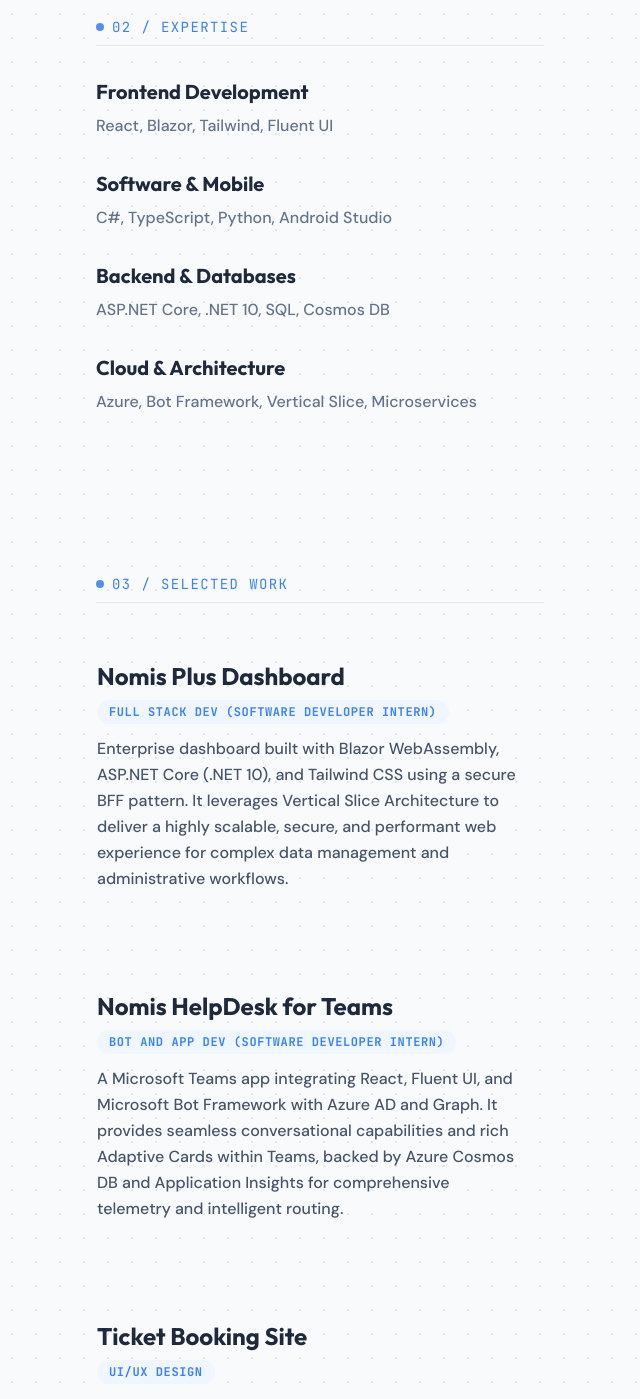
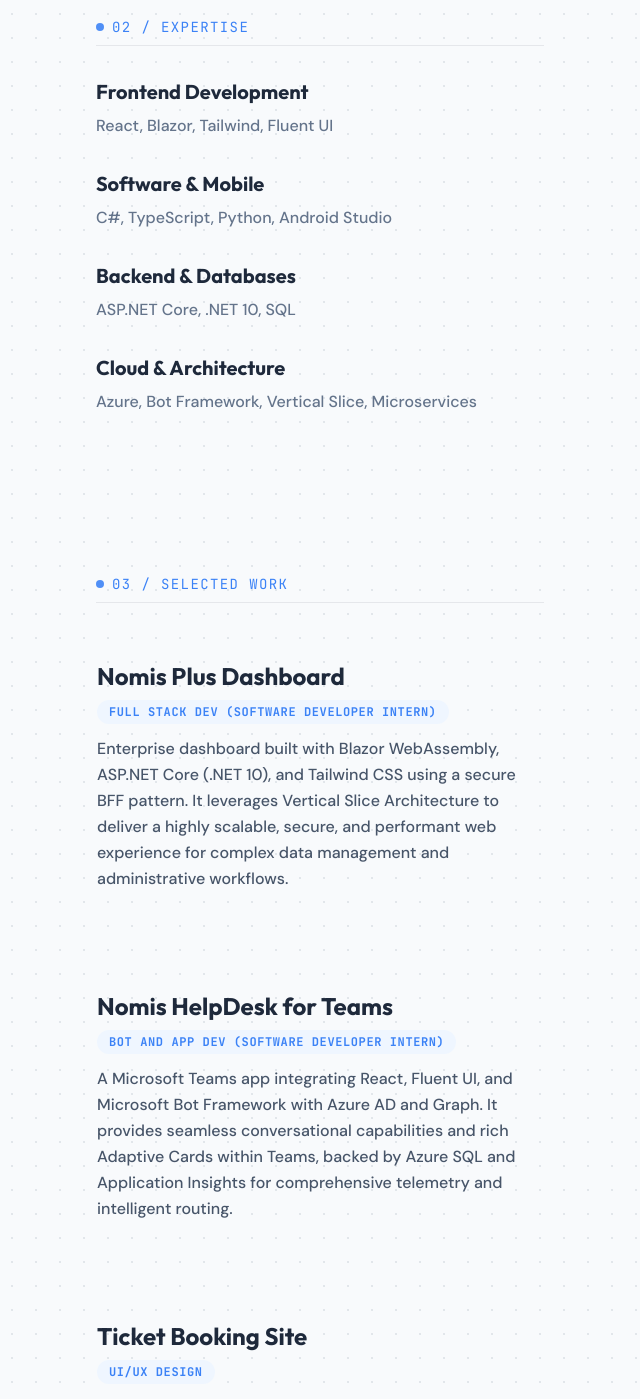
Before and after one commit to princessorbillo/web-portfolio, a React (Vite) app: page / in a window 1280 px wide. Shown: the part 862-2261 px from the top of the page, without its empty margins (0-640 px from the left). Built offline with nearby package versions, Linux system fonts and the light colour scheme.

Commit message:
chore: remove Cosmos DB from tech stack

```diff
--- a/src/App.jsx
+++ b/src/App.jsx
@@ -28,7 +28,7 @@
         <div className="pl-6"><span className="text-ide-component">"languages"</span>: [<span className="text-ide-string">"C#"</span>, <span className="text-ide-string">"TypeScript"</span>, <span className="text-ide-string">"JavaScript"</span>, <span className="text-ide-string">"Python"</span>, <span className="text-ide-string">"Java"</span>, <span className="text-ide-string">"C++"</span>],</div>
         <div className="pl-6"><span className="text-ide-component">"frontend"</span>: [<span className="text-ide-string">"React"</span>, <span className="text-ide-string">"Blazor"</span>, <span className="text-ide-string">"Tailwind CSS"</span>, <span className="text-ide-string">"Fluent UI"</span>],</div>
         <div className="pl-6"><span className="text-ide-component">"backend"</span>: [<span className="text-ide-string">"ASP.NET Core"</span>, <span className="text-ide-string">".NET 10"</span>, <span className="text-ide-string">"Node.js"</span>, <span className="text-ide-string">"PHP"</span>],</div>
-        <div className="pl-6"><span className="text-ide-component">"cloud_db"</span>: [<span className="text-ide-string">"Azure"</span>, <span className="text-ide-string">"SQL"</span>, <span className="text-ide-string">"Cosmos DB"</span>, <span className="text-ide-string">"Oracle"</span>],</div>
+        <div className="pl-6"><span className="text-ide-component">"cloud_db"</span>: [<span className="text-ide-string">"Azure"</span>, <span className="text-ide-string">"SQL"</span>, <span className="text-ide-string">"Oracle"</span>],</div>
         <div className="pl-6"><span className="text-ide-component">"tools"</span>: [<span className="text-ide-string">"Git"</span>, <span className="text-ide-string">"Azure DevOps"</span>, <span className="text-ide-string">"Teams Toolkit"</span>]</div>
         <div>{'}'}</div>
       </div>
@@ -144,7 +144,7 @@
 
   const projects = [
     { title: "Nomis Plus Dashboard", role: "Full Stack Dev (Software Developer Intern)", desc: "Enterprise dashboard built with Blazor WebAssembly, ASP.NET Core (.NET 10), and Tailwind CSS using a secure BFF pattern. It leverages Vertical Slice Architecture to deliver a highly scalable, secure, and performant web experience for complex data management and administrative workflows.", link: "https://placehold.co/600x400/1e293b/ffffff?text=Nomis+Plus+Dashboard" },
-    { title: "Nomis HelpDesk for Teams", role: "Bot and App Dev (Software Developer Intern)", desc: "A Microsoft Teams app integrating React, Fluent UI, and Microsoft Bot Framework with Azure AD and Graph. It provides seamless conversational capabilities and rich Adaptive Cards within Teams, backed by Azure Cosmos DB and Application Insights for comprehensive telemetry and intelligent routing.", link: "https://placehold.co/600x400/1e293b/ffffff?text=Nomis+HelpDesk" },
+    { title: "Nomis HelpDesk for Teams", role: "Bot and App Dev (Software Developer Intern)", desc: "A Microsoft Teams app integrating React, Fluent UI, and Microsoft Bot Framework with Azure AD and Graph. It provides seamless conversational capabilities and rich Adaptive Cards within Teams, backed by Azure SQL and Application Insights for comprehensive telemetry and intelligent routing.", link: "https://placehold.co/600x400/1e293b/ffffff?text=Nomis+HelpDesk" },
     { title: "Ticket Booking Site", role: "UI/UX Design", desc: "Designed the UI/UX as part of an application for a local startup. This project focused on creating a seamless, intuitive booking flow for end-users, ensuring that the interface was both visually appealing and highly functional across various devices and screen sizes.", link: "https://intet.dashnexpages.net/Portfolio/ticket.jpg" },
     { title: "Donut Munchies", role: "Web Design", desc: "A web design concept highlighting a sweet, modern e-commerce experience. The primary goal was to create a vibrant, engaging storefront that balances playful aesthetics with robust shopping cart mechanics and clear calls-to-action for increased conversions.", link: "https://intet.dashnexpages.net/Portfolio/dmhome.jpg" },
     { title: "Kumpas", role: "Mobile App Development", desc: "A sign language translation app translating spoken English into animated FSL and ASL. The application aims to bridge the communication gap for the deaf and hard of hearing by utilizing real-time natural language processing and rendering accurate 3D avatar animations for various sign dialects.", link: "https://intet.dashnexpages.net/Portfolio/kumpasmain.jpg" }
@@ -210,7 +210,7 @@
                 <p className="text-secondary font-medium">
                   {i === 0 ? 'React, Blazor, Tailwind, Fluent UI' :
                    i === 1 ? 'C#, TypeScript, Python, Android Studio' :
-                   i === 2 ? 'ASP.NET Core, .NET 10, SQL, Cosmos DB' :
+                   i === 2 ? 'ASP.NET Core, .NET 10, SQL' :
                    'Azure, Bot Framework, Vertical Slice, Microservices'}
                 </p>
               </motion.div>
```
